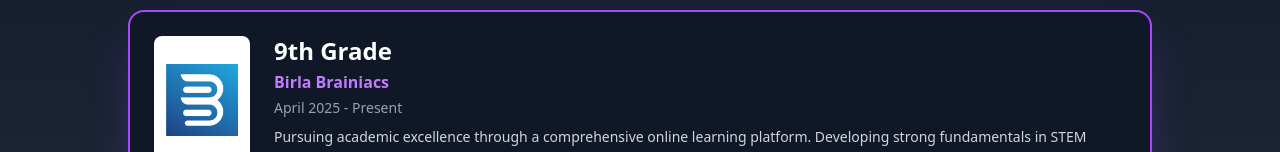
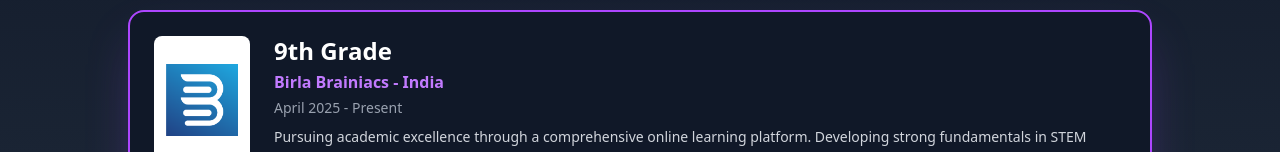
Before and after one commit to sarangmenon947/Portfolio, a React (Vite) app: page / in a window 1280 px wide. Shown: the part 11329-11481 px from the top of the page. Built offline with nearby package versions, Linux system fonts and the light colour scheme.

Commit message:
Initial commit

```diff
--- a/src/constants.js
+++ b/src/constants.js
@@ -190,7 +190,7 @@ export const education = [
     {
         id: 0,
         img: birlaBrainiacsLogo,
-        school: "Birla Brainiacs",
+        school: "Birla Brainiacs - India",
         date: "April 2025 - Present",
         desc: "Pursuing academic excellence through a comprehensive online learning platform. Developing strong fundamentals in STEM subjects, language arts, and critical thinking skills. The digital learning environment fosters self-motivation, discipline, and adaptability while maintaining high academic standards.",
         degree: "9th Grade",
```
